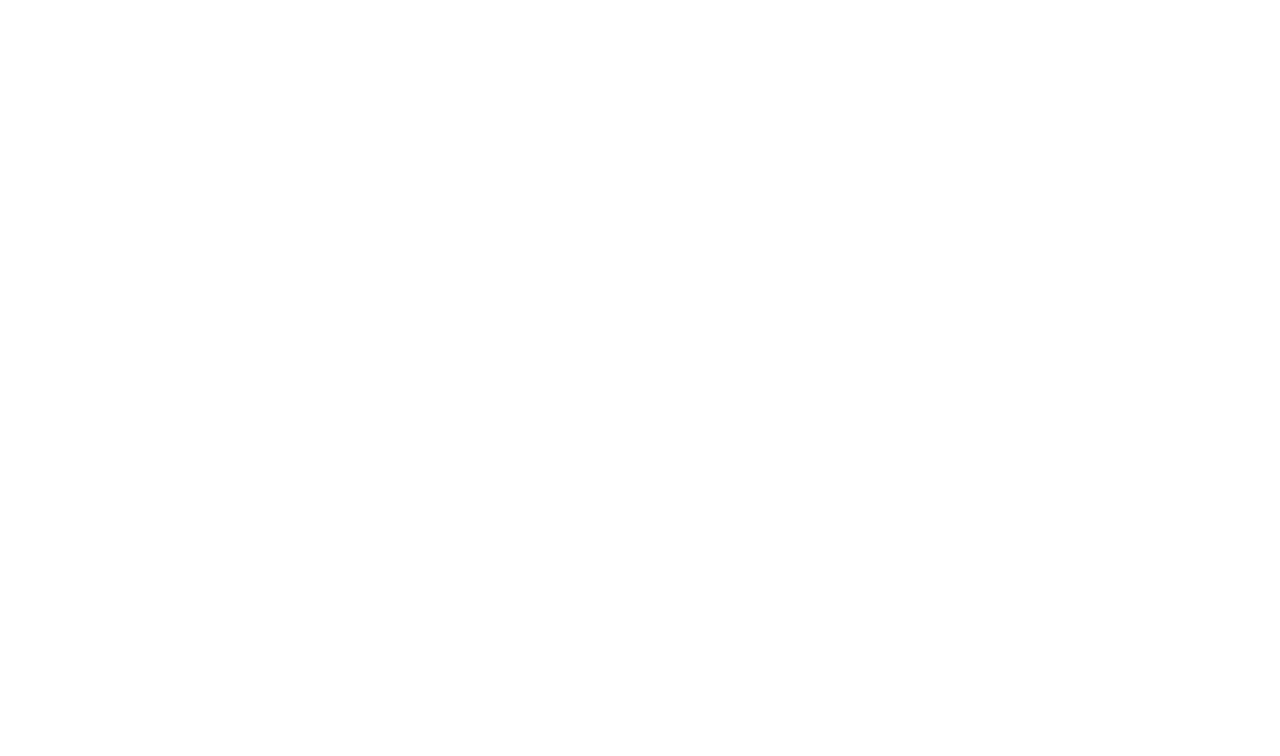
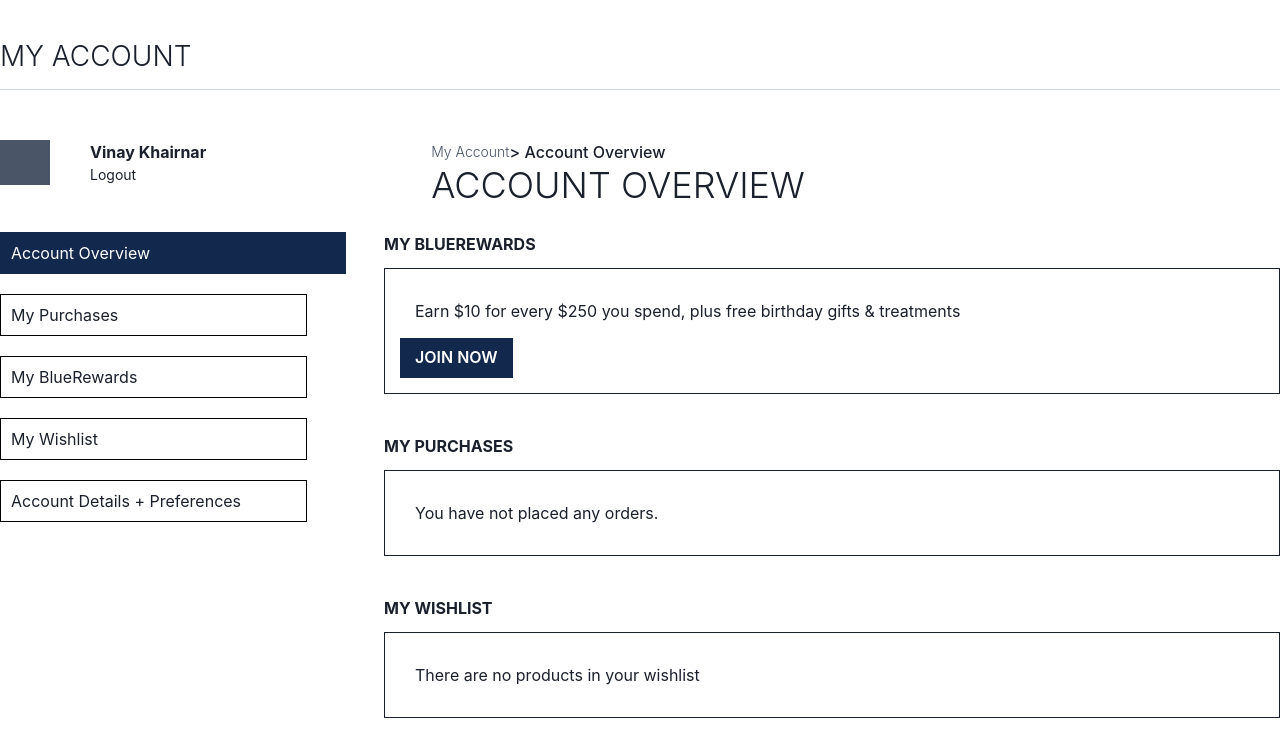
Before and after one commit to yuvraj99-cell/Blue-Mercury-React, a React (Create React App) app in the folder bluemercury/: page /user_account/account_overview in a window 1280 px wide. Before the commit this address had no page. Shown: the top 756 px of the page. Built offline with nearby package versions, Linux system fonts and the light colour scheme.

Commit message:
added routes to my profile

```diff
--- a/bluemercury/package.json
+++ b/bluemercury/package.json
@@ -7,6 +7,7 @@
     "@chakra-ui/react": "^2.3.5",
     "@emotion/react": "^11.10.4",
     "@emotion/styled": "^11.10.4",
+    "@react-icons/all-files": "^4.1.0",
     "@testing-library/jest-dom": "^5.16.5",
     "@testing-library/react": "^13.4.0",
     "@testing-library/user-event": "^13.5.0",
@@ -14,6 +15,7 @@
     "react": "^18.2.0",
     "react-dom": "^18.2.0",
     "react-icon": "^1.0.0",
+    "react-icons": "^4.6.0",
     "react-redux": "^8.0.4",
     "react-router-dom": "^6.4.2",
     "react-scripts": "5.0.1",
--- a/bluemercury/src/App.js
+++ b/bluemercury/src/App.js
@@ -3,6 +3,12 @@
 import { Login } from "./Component/Login";
 import { Signup } from "./Component/Signup";
 import UserAccount from "./Component/UserAccount";
+import AccountOverview from "./Component/userAccountComponent/AccountOverview";
+import MyBluerewards from "./Component/userAccountComponent/MyBluerewards";
+import MyPurchases from "./Component/userAccountComponent/MyPurchases"
+import MyWishlist from "./Component/userAccountComponent/MyWishlist"
+import AccountDetails from "./Component/userAccountComponent/AccountDetails"
+
 
 
 function App() {
@@ -13,7 +19,13 @@
         <Routes>
           <Route path="/" element={<Home/>}/>
           <Route path="/login" element={<Login/>}/>
-          <Route path="/user_account" element={<UserAccount/>}/>
+          <Route path="/user_account" element={<UserAccount/>}>
+            <Route path="account_overview" element={<AccountOverview/>}/>
+            <Route path="mybluerewards" element={<MyBluerewards/>}/>
+            <Route path="mypurchases" element={<MyPurchases/>}/>
+            <Route path="mywishlist" element={<MyWishlist/>}/>
+            <Route path="accountdetails" element={<AccountDetails/>}/>
+          </Route>
           <Route path="/signup" element={<Signup/>}/>
         </Routes>
     </div>
--- a/bluemercury/src/Component/Login.jsx
+++ b/bluemercury/src/Component/Login.jsx
@@ -36,7 +36,7 @@
         },4000)
     }
     useEffect(() => {
-        (document.querySelector('title').innerText = 'Account - bluemercury')
+        (document.querySelector('title').innerText = 'Login | bluemercury')
     }, [])
     return <>
         <Slide in={alert} direction='left' position='fixed' top='0px' style={{ zIndex: 10 }}  bg='white'>
--- a/bluemercury/src/Component/UserAccount.jsx
+++ b/bluemercury/src/Component/UserAccount.jsx
@@ -1,8 +1,20 @@
-import { Box,Button,Flex, Grid, Heading, Text, VStack } from "@chakra-ui/react";
-import { Link } from "react-router-dom";
+import { Box, Flex, Grid, Heading, Text, VStack } from "@chakra-ui/react";
+import { Link, Navigate, NavLink, Outlet } from "react-router-dom";
+import "./user.css";
+import React, { useContext, useEffect } from "react";
+import { AuthContext } from "../Context/AuthContext";
 
-import React from "react";
 const UserAccount = () => {
+  const { isAuth, setIsAuth } = useContext(AuthContext);
+  const LogoutUser = () => {
+    setIsAuth({ ...isAuth, data: "", loggedin: false });
+    localStorage.removeItem("bluemercury-user");
+    Navigate("/");
+  };
+
+  useEffect(() => {
+    document.querySelector("title").innerText = "My Profile | bluemercury";
+  }, []);
   return (
     <Box maxW="1420px" m="auto">
       <Grid my="25px">
@@ -23,68 +35,69 @@
               <Text fontWeight="bold" fontSize="16px">
                 Vinay Khairnar
               </Text>
-              <Link>
-                <Text fontSize="14px" fontWeight="400">
+              <Link to="/">
+                <Text onClick={LogoutUser} fontSize="14px" fontWeight="400">
                   Logout
                 </Text>
               </Link>
             </Flex>
           </Flex>
 
-          <Flex marginLeft={300} flexDirection="column">
+          <Flex marginLeft={225} flexDirection="column">
             <Flex alignItems="center">
-            <Text fontSize="14px" fontWeight="light" color="gray.600">My Account  </Text>
+              <Text fontSize="14px" fontWeight="light" color="gray.600">
+                My Account{" "}
+              </Text>
               <Text fontWeight="500"> {" >"} Account Overview</Text>
             </Flex>
             <Heading fontWeight="light">ACCOUNT OVERVIEW</Heading>
           </Flex>
         </Flex>
       </Grid>
-      <Flex justifyContent="space-between"  h="500">
-          <VStack   w="30%" spacing={5}  alignItems="left" >
-          <Box w="90%" px={10} py="6px" border="1px" borderColor="#12284c" bgColor="#12284c" color="white">Account Overview</Box>
-          <Box w="80%" px={10} py="6px" border="1px" bgColor="transparent">My BlueRewards</Box>
-          <Box w="80%" px={10} py="6px" border="1px" bgColor="transparent">My Wishlist</Box>
-          <Box w="80%" px={10} py="6px" border="1px" bgColor="transparent">My Purchases</Box>
-          <Box w="80%" px={10} py="6px" border="1px" bgColor="transparent">Account Details + Preferences</Box>
+      <Flex justifyContent="space-between" h="500">
+        <VStack w="30%" spacing={5} alignItems="left">
+          <NavLink
+            to="account_overview"
+            className={({ isActive }) => (isActive ? "active" : "inactive")}
+          >
+            Account Overview
+          </NavLink>
+          <NavLink
+            to="mypurchases"
+            className={({ isActive }) => (isActive ? "active" : "inactive")}
+          >
+            My Purchases
+          </NavLink>
+          <NavLink
+            to="mybluerewards"
+            className={({ isActive }) => (isActive ? "active" : "inactive")}
+          >
+            My BlueRewards
+          </NavLink>
+          <NavLink
+            to="mywishlist"
+            className={({ isActive }) => (isActive ? "active" : "inactive")}
+          >
+            My Wishlist
+          </NavLink>
+          <NavLink
+            to="accountdetails"
+            className={({ isActive }) => (isActive ? "active" : "inactive")}
+          >
+            Account Details + Preferences
+          </NavLink>
         </VStack>
-          <Flex flexDirection="column" w="70%" overflow="scroll" sx={
-     {
-    '::-webkit-scrollbar':{
-           display:'none'
-       }
-    }
-  }>
-            <Box marginBottom="10">
-              <Text paddingBottom="3" fontWeight="bold">MY BLUEREWARDS</Text>
-              <Box p="15px" w="100%"  border="1px">
-                  <Text p="15px" >Earn $10 for every $250 you spend, plus free birthday gifts & treatments</Text>
-                  <Button p="15px" bgColor="#12284c" color="white" borderRadius="none">JOIN NOW</Button>
-              </Box>
-            </Box>
-
-            <Box marginBottom="10">
-              <Text paddingBottom="3" fontWeight="bold">MY PURCHASES</Text>
-              <Box p="15px" w="100%"  border="1px">
-                  <Text p="15px" >You have not placed any orders.</Text>
-              </Box>
-            </Box>
-
-            <Box marginBottom="10">
-              <Text paddingBottom="3" fontWeight="bold">MY WISHLIST</Text>
-              <Box p="15px" w="100%"  border="1px">
-                  <Text p="15px" >There are no products in your wishlist</Text>
-              </Box>
-            </Box>
-
-            <Box marginBottom="10">
-              <Text paddingBottom="3" fontWeight="bold">MY ACCOUNT INFORMATION</Text>
-              <Box p="15px" w="100%"  border="1px">
-                  <Text p="15px" >There are no profile information</Text>
-              </Box>
-            </Box>
-
-
+        <Flex
+          flexDirection="column"
+          w="70%"
+          overflow="scroll"
+          sx={{
+            "::-webkit-scrollbar": {
+              display: "none",
+            },
+          }}
+        >
+          <Outlet />
         </Flex>
       </Flex>
     </Box>
--- /dev/null
+++ b/bluemercury/src/Component/user.css
@@ -0,0 +1,15 @@
+
+
+.active{
+    width: 90%;
+    padding: 8px 10px;
+    border: 1px solid #12284c;
+    background-color: #12284c;
+    color: white;
+}
+.inactive{
+    width: 80%;
+    padding: 8px 10px;
+    border: 1px solid black;
+    background-color: transparent;
+}
--- /dev/null
+++ b/bluemercury/src/Component/userAccountComponent/AccountDetails.jsx
@@ -0,0 +1,39 @@
+import { Box, Button, Text } from '@chakra-ui/react'
+import React from 'react'
+
+const AccountDetails = () => {
+  return (
+    <>
+    <Box marginBottom="10">
+              <Text paddingBottom="3" fontWeight="bold">MY BLUEREWARDS</Text>
+              <Box p="15px" w="100%"  border="1px">
+                  <Text p="15px" >Earn $10 for every $250 you spend, plus free birthday gifts & treatments</Text>
+                  <Button p="15px" bgColor="#12284c" color="white" borderRadius="none">JOIN NOW</Button>
+              </Box>
+            </Box>
+
+            <Box marginBottom="10">
+              <Text paddingBottom="3" fontWeight="bold">MY PURCHASES</Text>
+              <Box p="15px" w="100%"  border="1px">
+                  <Text p="15px" >You have not placed any orders.</Text>
+              </Box>
+            </Box>
+
+            <Box marginBottom="10">
+              <Text paddingBottom="3" fontWeight="bold">MY WISHLIST</Text>
+              <Box p="15px" w="100%"  border="1px">
+                  <Text p="15px" >There are no products in your wishlist</Text>
+              </Box>
+            </Box>
+
+            <Box marginBottom="10">
+              <Text paddingBottom="3" fontWeight="bold">MY ACCOUNT INFORMATION</Text>
+              <Box p="15px" w="100%"  border="1px">
+                  <Text p="15px" >There are no profile information</Text>
+              </Box>
+            </Box>
+    </>
+  )
+}
+
+export default AccountDetails
--- /dev/null
+++ b/bluemercury/src/Component/userAccountComponent/AccountOverview.jsx
@@ -0,0 +1,39 @@
+import { Box, Button, Text } from '@chakra-ui/react'
+import React from 'react'
+
+const AccountOverview = () => {
+  return (
+    <>
+    <Box marginBottom="10">
+              <Text paddingBottom="3" fontWeight="bold">MY BLUEREWARDS</Text>
+              <Box p="15px" w="100%"  border="1px">
+                  <Text p="15px" >Earn $10 for every $250 you spend, plus free birthday gifts & treatments</Text>
+                  <Button p="15px" bgColor="#12284c" color="white" borderRadius="none">JOIN NOW</Button>
+              </Box>
+            </Box>
+
+            <Box marginBottom="10">
+              <Text paddingBottom="3" fontWeight="bold">MY PURCHASES</Text>
+              <Box p="15px" w="100%"  border="1px">
+                  <Text p="15px" >You have not placed any orders.</Text>
+              </Box>
+            </Box>
+
+            <Box marginBottom="10">
+              <Text paddingBottom="3" fontWeight="bold">MY WISHLIST</Text>
+              <Box p="15px" w="100%"  border="1px">
+                  <Text p="15px" >There are no products in your wishlist</Text>
+              </Box>
+            </Box>
+
+            <Box marginBottom="10">
+              <Text paddingBottom="3" fontWeight="bold">MY ACCOUNT INFORMATION</Text>
+              <Box p="15px" w="100%"  border="1px">
+                  <Text p="15px" >There are no profile information</Text>
+              </Box>
+            </Box>
+    </>
+  )
+}
+
+export default AccountOverview
--- /dev/null
+++ b/bluemercury/src/Component/userAccountComponent/MyBluerewards.jsx
@@ -0,0 +1,39 @@
+import React from 'react'
+import { Box, Button, Text } from '@chakra-ui/react'
+
+const MyBluerewards = () => {
+  return (
+    <>
+    <Box marginBottom="10">
+              <Text paddingBottom="3" fontWeight="bold">MY BLUEREWARDS</Text>
+              <Box p="15px" w="100%"  border="1px">
+                  <Text p="15px" >Earn $10 for every $250 you spend, plus free birthday gifts & treatments</Text>
+                  <Button p="15px" bgColor="#12284c" color="white" borderRadius="none">JOIN NOW</Button>
+              </Box>
+            </Box>
+
+            <Box marginBottom="10">
+              <Text paddingBottom="3" fontWeight="bold">MY PURCHASES</Text>
+              <Box p="15px" w="100%"  border="1px">
+                  <Text p="15px" >You have not placed any orders.</Text>
+              </Box>
+            </Box>
+
+            <Box marginBottom="10">
+              <Text paddingBottom="3" fontWeight="bold">MY WISHLIST</Text>
+              <Box p="15px" w="100%"  border="1px">
+                  <Text p="15px" >There are no products in your wishlist</Text>
+              </Box>
+            </Box>
+
+            <Box marginBottom="10">
+              <Text paddingBottom="3" fontWeight="bold">MY ACCOUNT INFORMATION</Text>
+              <Box p="15px" w="100%"  border="1px">
+                  <Text p="15px" >There are no profile information</Text>
+              </Box>
+            </Box>
+    </>
+  )
+}
+
+export default MyBluerewards
--- /dev/null
+++ b/bluemercury/src/Component/userAccountComponent/MyPurchases.jsx
@@ -0,0 +1,39 @@
+import React from 'react'
+import { Box, Button, Text } from '@chakra-ui/react'
+
+const MyPurchases = () => {
+  return (
+    <>
+    <Box marginBottom="10">
+              <Text paddingBottom="3" fontWeight="bold">MY BLUEREWARDS</Text>
+              <Box p="15px" w="100%"  border="1px">
+                  <Text p="15px" >Earn $10 for every $250 you spend, plus free birthday gifts & treatments</Text>
+                  <Button p="15px" bgColor="#12284c" color="white" borderRadius="none">JOIN NOW</Button>
+              </Box>
+            </Box>
+
+            <Box marginBottom="10">
+              <Text paddingBottom="3" fontWeight="bold">MY PURCHASES</Text>
+              <Box p="15px" w="100%"  border="1px">
+                  <Text p="15px" >You have not placed any orders.</Text>
+              </Box>
+            </Box>
+
+            <Box marginBottom="10">
+              <Text paddingBottom="3" fontWeight="bold">MY WISHLIST</Text>
+              <Box p="15px" w="100%"  border="1px">
+                  <Text p="15px" >There are no products in your wishlist</Text>
+              </Box>
+            </Box>
+
+            <Box marginBottom="10">
+              <Text paddingBottom="3" fontWeight="bold">MY ACCOUNT INFORMATION</Text>
+              <Box p="15px" w="100%"  border="1px">
+                  <Text p="15px" >There are no profile information</Text>
+              </Box>
+            </Box>
+    </>
+  )
+}
+
+export default MyPurchases
--- /dev/null
+++ b/bluemercury/src/Component/userAccountComponent/MyWishlist.jsx
@@ -0,0 +1,39 @@
+import React from 'react'
+import { Box, Button, Text } from '@chakra-ui/react'
+
+const MyWishlist = () => {
+  return (
+    <>
+    <Box marginBottom="10">
+              <Text paddingBottom="3" fontWeight="bold">MY BLUEREWARDS</Text>
+              <Box p="15px" w="100%"  border="1px">
+                  <Text p="15px" >Earn $10 for every $250 you spend, plus free birthday gifts & treatments</Text>
+                  <Button p="15px" bgColor="#12284c" color="white" borderRadius="none">JOIN NOW</Button>
+              </Box>
+            </Box>
+
+            <Box marginBottom="10">
+              <Text paddingBottom="3" fontWeight="bold">MY PURCHASES</Text>
+              <Box p="15px" w="100%"  border="1px">
+                  <Text p="15px" >You have not placed any orders.</Text>
+              </Box>
+            </Box>
+
+            <Box marginBottom="10">
+              <Text paddingBottom="3" fontWeight="bold">MY WISHLIST</Text>
+              <Box p="15px" w="100%"  border="1px">
+                  <Text p="15px" >There are no products in your wishlist</Text>
+              </Box>
+            </Box>
+
+            <Box marginBottom="10">
+              <Text paddingBottom="3" fontWeight="bold">MY ACCOUNT INFORMATION</Text>
+              <Box p="15px" w="100%"  border="1px">
+                  <Text p="15px" >There are no profile information</Text>
+              </Box>
+            </Box>
+    </>
+  )
+}
+
+export default MyWishlist
```
Also changed, not shown: bluemercury/src/Component/Signup.jsx (+5 -2 lines), bluemercury/src/logo.svg (deleted), 1 other file (tests, documents, lock files or other folders). Lines whose indentation alone changed are shown as unchanged.
